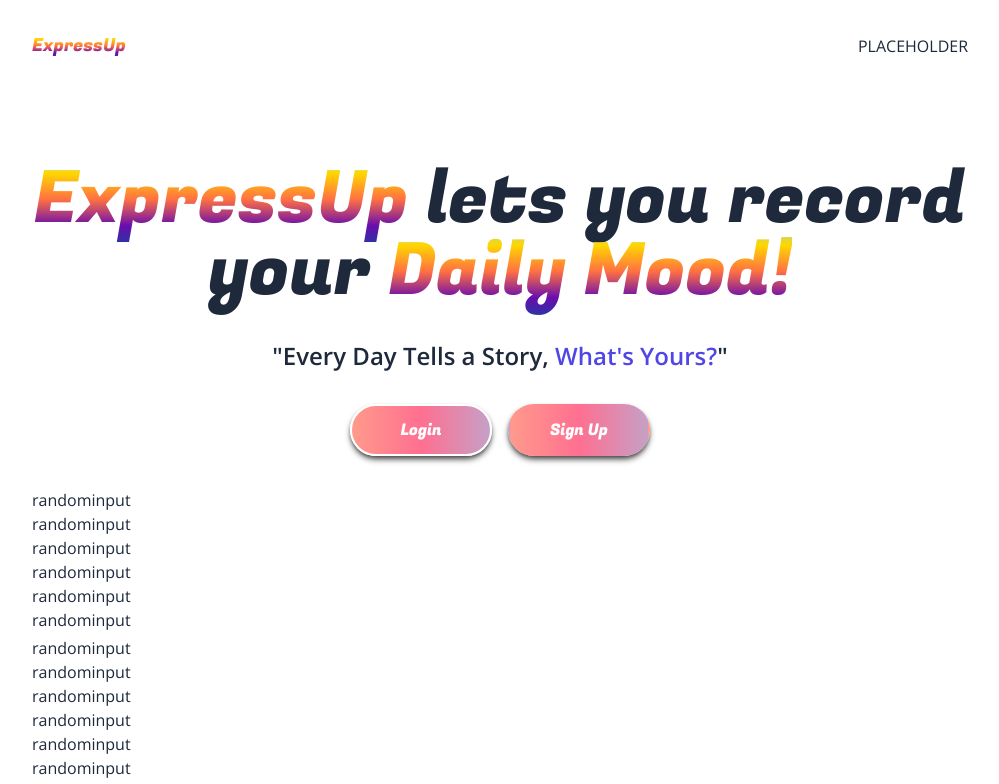
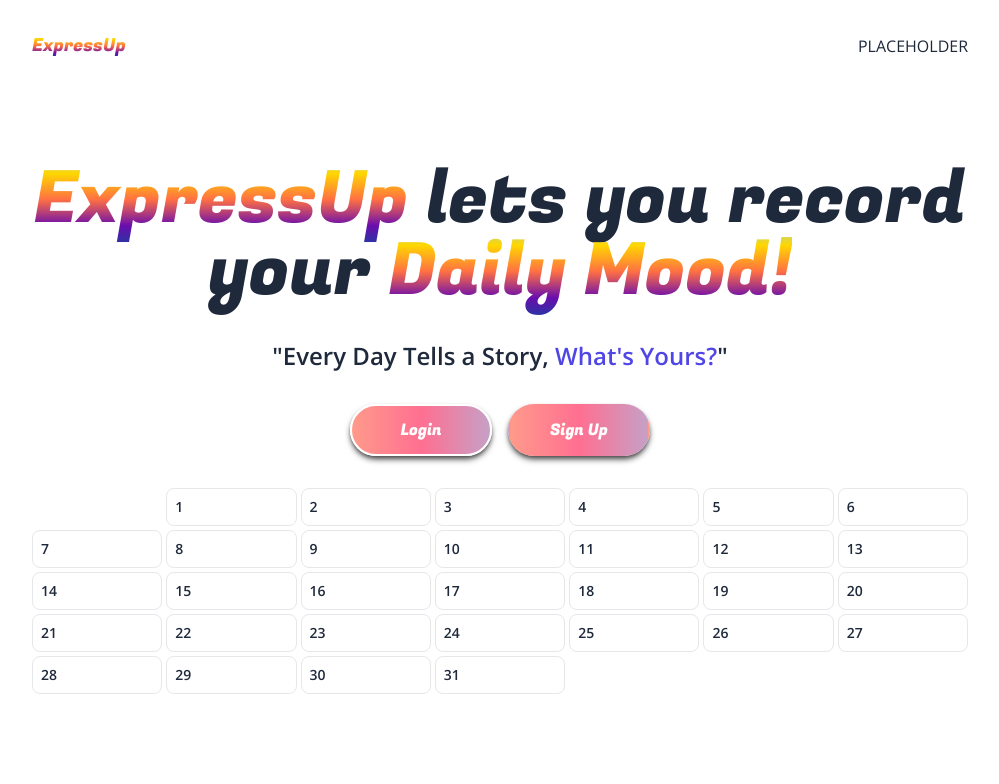
Before and after one commit to axshatInd/expressup, a Next.js app: page / in a window 1280 px wide. Shown: the top 784 px of the page, without its empty margins (140-1139 px from the left). Built offline with nearby package versions, Linux system fonts and the light colour scheme.

Commit message:
created calender layout

```diff
--- a/components/Calendar.js
+++ b/components/Calendar.js
@@ -1,12 +1,18 @@
 import React from 'react'
+import { gradients, baseRating } from '@/utils'
 
 
 const months = { 'January': 'Jan', 'February': 'Feb', 'March': 'Mar', 'April': 'Apr', 'May': 'May', 'June': 'Jun', 'July': 'Jul', 'August': 'Aug', 'September': 'Sept', 'October': 'Oct', 'November': 'Nov', 'December': 'Dec' }
 const now = new Date()
 const dayList = ['Sunday', 'Monday', 'Tuesday', 'Wednesday', 'Thursday', 'Friday', 'Saturday']
 
+const data = {
+  "15" : 2, "16" : 4, "17" : 1, "18" : 3, "19" : 5, "20" : 2, "21" : 4, "22" : 1, "23" : 3, "24" : 5,
+}
 
-export default function Calendar() {
+
+export default function Calendar(props) {
+  const {demo} = props
   const year = 2024
   const month = 'August'
   const monthNow = new Date(year, Object.keys(months).indexOf(month), 1)
@@ -25,7 +31,7 @@
     <div className='flex flex-col overflow-hidden gap-1'>
       {[...Array(numRows).keys()].map((row, rowIndex) => {
         return (
-          <div key = {rowIndex}>
+          <div key = {rowIndex} className='font-semibold grid grid-cols-7 gap-1'>
             {dayList.map((dayOfWeek, dayOfWeekIndex) => {
               let dayIndex = (rowIndex * 7) + dayOfWeekIndex - (firstDayOfMonth - 1) /* this will calculate where the day currently is in */
 
@@ -40,12 +46,15 @@
                 )
               }
 
+              let color = demo ?
+              gradients.yellow[baseRating[dayIndex]] : dayIndex in data ? gradients.yellow[data[dayIndex]] : 'white'
 
 
 
               return (
-                <div key = {dayOfWeekIndex}>
-                  randominput
+                <div className={'text-xs sm:text-sm border border-solid p-2 flex items-center gap-2 justify-between rounded-lg' + (isToday ? ' border-indigo-400' : ' border-indigo-100') + (color === 'white' ? 'text-indigo-400' : 'text-white')} key = {dayOfWeekIndex}>
+
+                  <p>{dayIndex}</p>
 
                 </div>
               )
--- /dev/null
+++ b/utils/index.js
@@ -0,0 +1,19 @@
+export const gradients = {
+    indigo: ['#dcd6ff', '#b8adff', '#9285ff', '#7766ff', '#4833ff', '#3525db', '#261ab1', '#1a1093', '#10097a',],
+    green: ['#dcfdc3', '#affc9d', '#7cf86c', '#4bf246', '#0cea1c', '#0dc928', '#0ca82f', '#038731', '#047031',],
+    blue: ['#ccfffa', '#9afefe', '#66f1fc', '#41dffa', '#07c2f7', '#0497d4', '#0171b1', '#02518e', '#003a76',],
+    yellow: ['#fff8db', '#fff0b8', '#ffe495', '#ffd97b', '#ffc84f', '#dba339', '#b78127', '#936118', '#7a4b10',],
+    pink: ['#ffd8f2', '#ffb1ea', '#ff8aea', '#ff6df1', '#ff3dfe', '#cd2ddb', '#9d1fb7', '#731493', '#540b7a',],
+}
+
+export const baseRating = {
+    "0": 2, "1": 5, "2": 4, "3": 1, "4": 3,
+    "5": 2, "6": 4, "7": 1, "8": 5, "9": 3,
+    "10": 2, "11": 4, "12": 1, "13": 3, "14": 5,
+    "15": 2, "16": 4, "17": 1, "18": 3, "19": 5,
+    "20": 2, "21": 4, "22": 1, "23": 3, "24": 5,
+    "25": 3, "26": 4, "27": 2, "28": 1, "29": 2,
+    "30": 4, "31": 1, "32": 3, "33": 5, "34": 2,
+    "35": 4, "36": 1, "37": 5, "38": 3, "39": 2,
+    "40": 5, "41": 4, "42": 1, "43": 3,
+}
```
